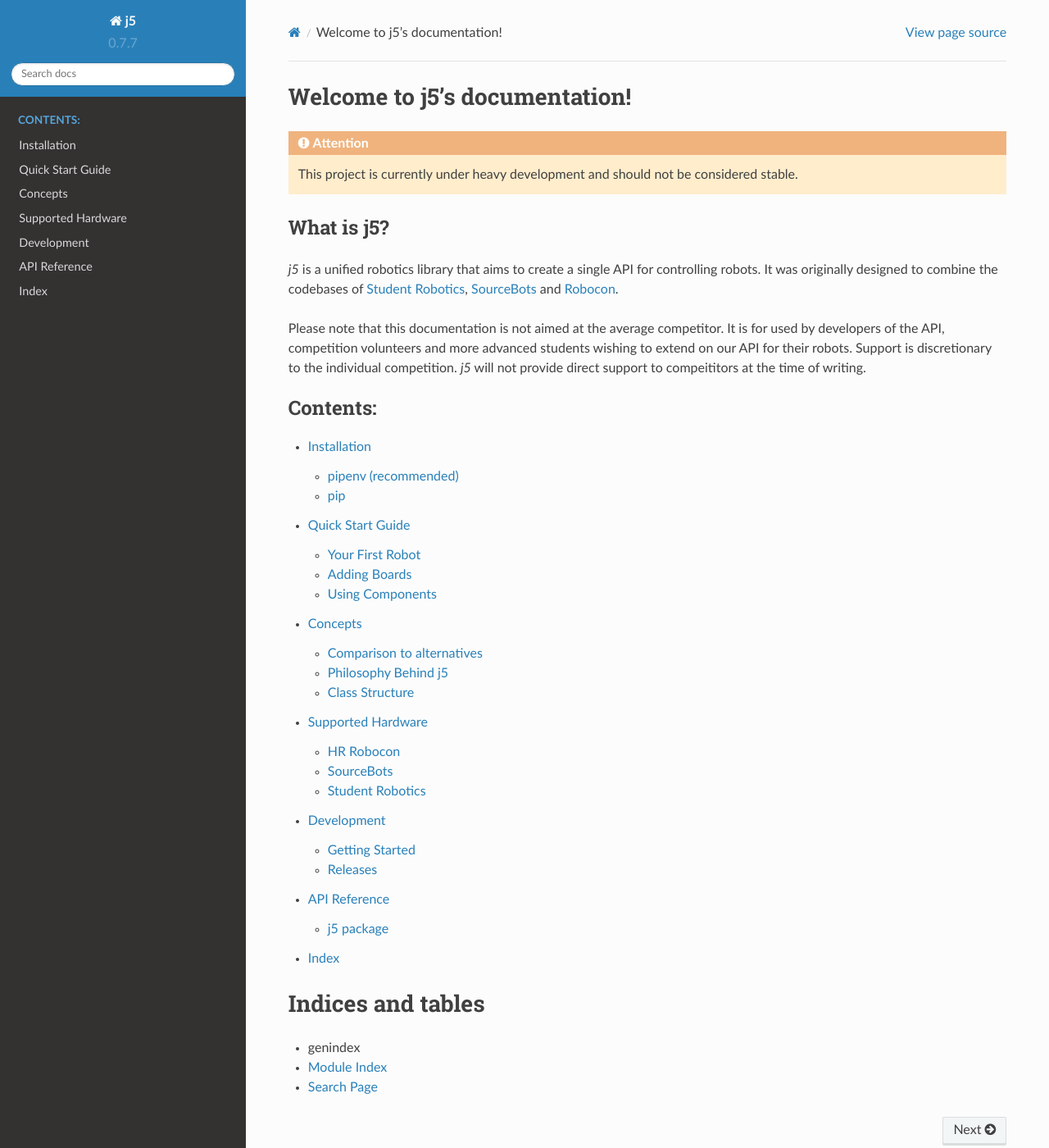
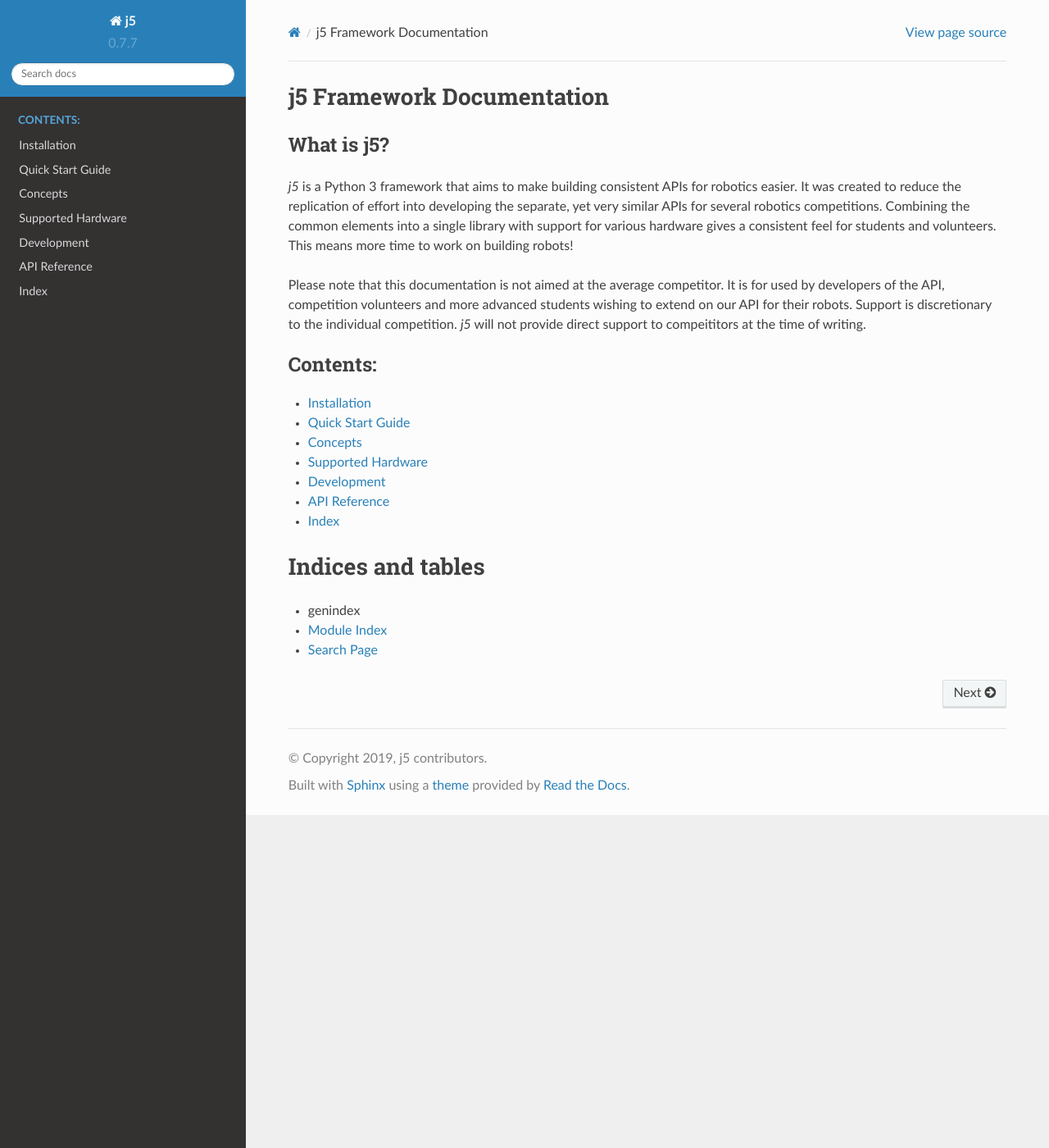
Before and after one commit to srobo/j5, a Sphinx documentation site: the page built from docs/index.rst, in a window 1280 px wide and 1400 px high. Shown: the whole window at 82% size. Built offline with Sphinx 7.4.7 and the Read the Docs theme 2.0.0, drawn with Linux system fonts in a browser that asks for light colours.

Commit message:
Update docs main page

```diff
--- a/docs/conf.py
+++ b/docs/conf.py
@@ -138,7 +138,7 @@ latex_elements = {
 #  author, documentclass [howto, manual, or own class]).
 latex_documents = [
     (master_doc, 'j5.tex', 'j5 Documentation',
-     'Dan Trickey', 'manual'),
+     'j5 Contributors', 'manual'),
 ]
 
 
@@ -187,7 +187,9 @@ epub_exclude_files = ['search.html']
 # -- Options for intersphinx extension ---------------------------------------
 
 # Example configuration for intersphinx: refer to the Python standard library.
-intersphinx_mapping = {'https://docs.python.org/': None}
+intersphinx_mapping = {
+    'https://docs.python.org/3/': None
+}
 
 # -- Options for todo extension ----------------------------------------------
 
--- a/docs/index.rst
+++ b/docs/index.rst
@@ -1,22 +1,15 @@
-Welcome to j5's documentation!
-==============================
-
-.. Attention:: This project is currently under heavy development and should not be considered stable.
+j5 Framework Documentation
+==========================
 
 What is j5?
 -----------
 
-`j5` is a unified robotics library that aims to create a single API for controlling robots. It was originally designed to combine the codebases of `Student Robotics`_, SourceBots_ and Robocon_.
+`j5` is a Python 3 framework that aims to make building consistent APIs for robotics easier. It was created to reduce the replication of effort into developing the separate, yet very similar APIs for several robotics competitions. Combining the common elements into a single library with support for various hardware gives a consistent feel for students and volunteers. This means more time to work on building robots!
 
 Please note that this documentation is not aimed at the average competitor. It is for used by developers of the API, competition volunteers and more advanced students wishing to extend on our API for their robots. Support is discretionary to the individual competition. `j5` will not provide direct support to compeititors at the time of writing.
 
-.. _Student Robotics: https://studentrobotics.org
-.. _SourceBots: https://sourcebots.org/
-.. _Robocon: https://hr-robocon.org/
-
-
 .. toctree::
-   :maxdepth: 2
+   :maxdepth: 1
    :caption: Contents:
 
    usage/installation
```
